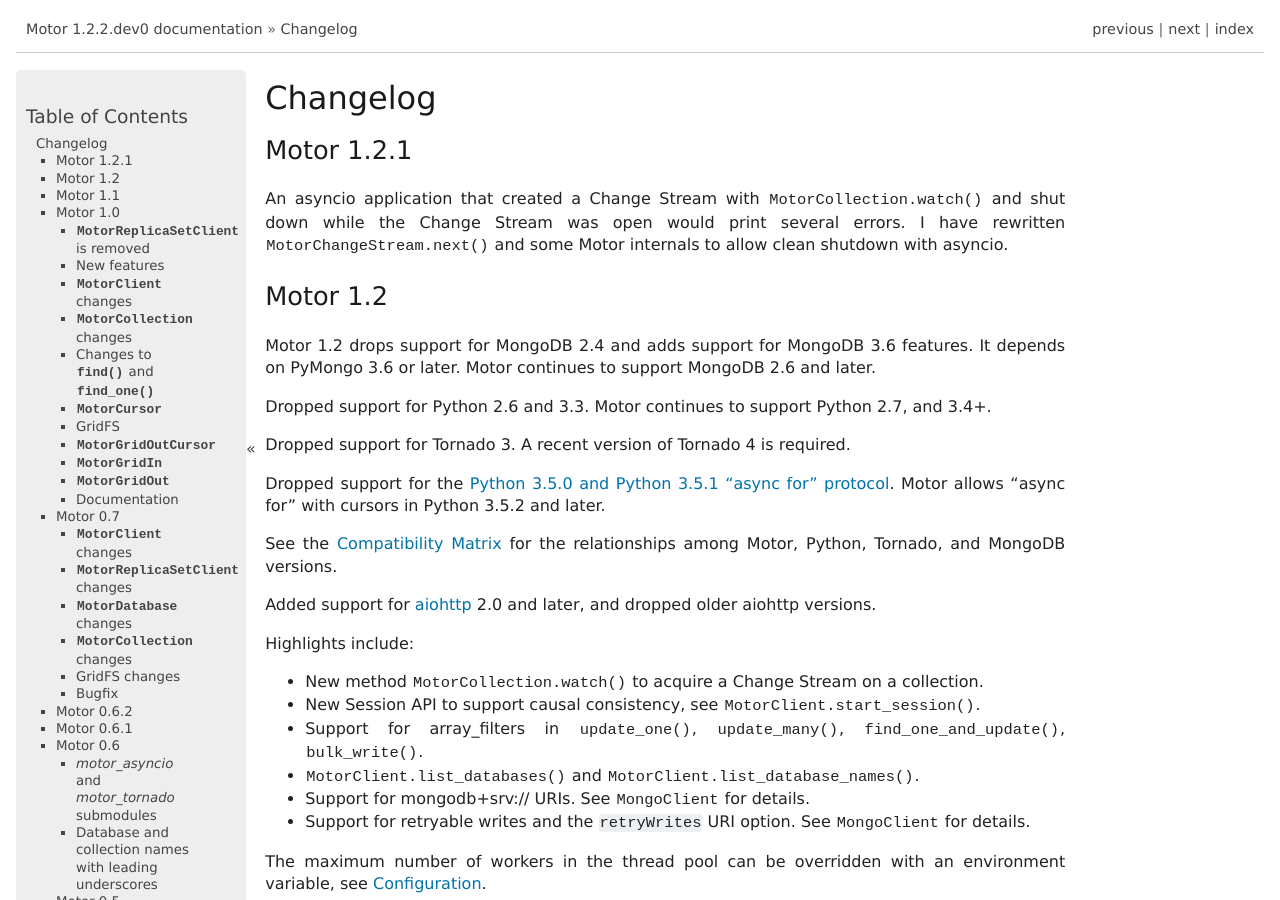
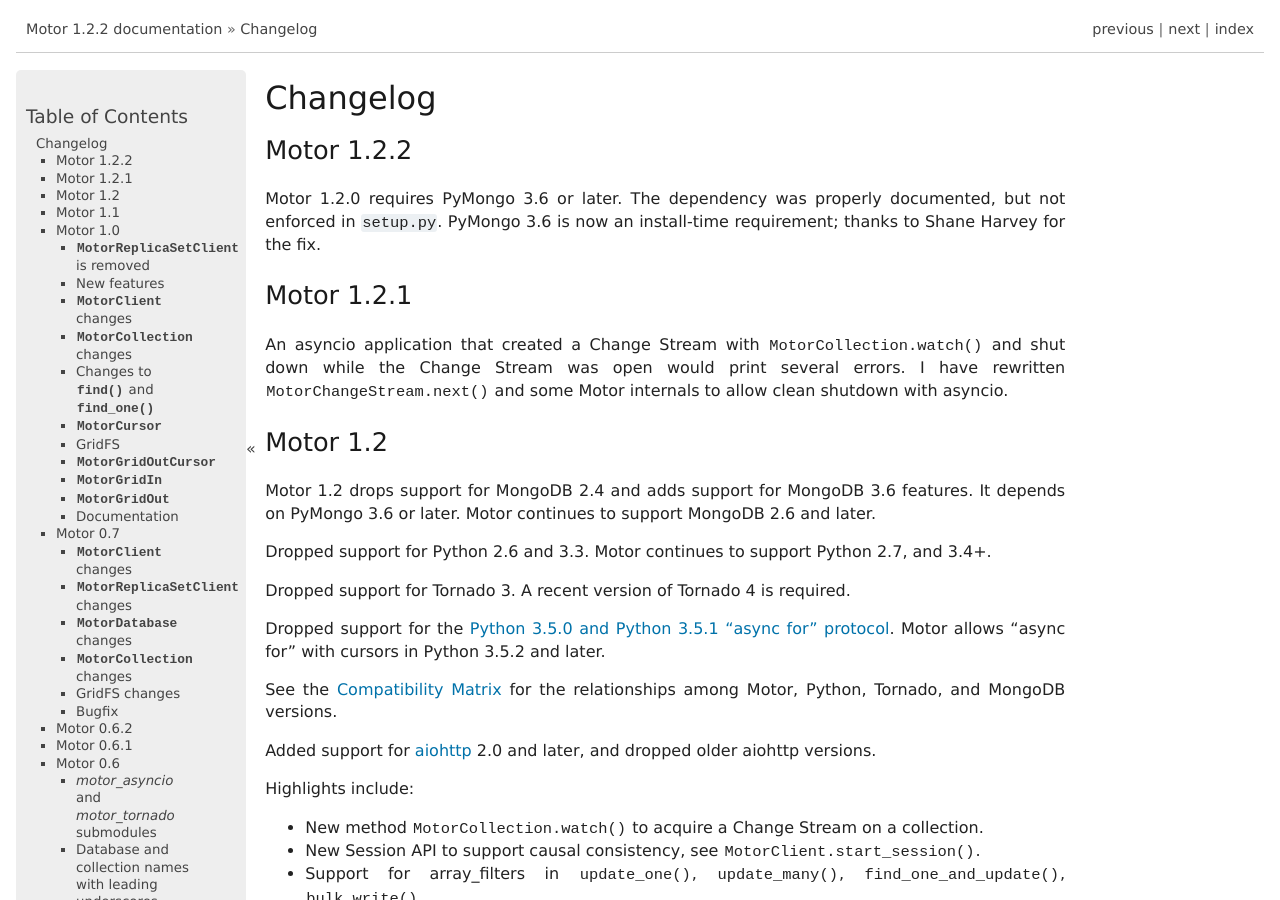
Before and after one commit to mongodb/motor, a Sphinx documentation site: the page built from doc/changelog.rst, in a window 1280 px wide and 900 px high. Built offline with Sphinx 7.4.7, drawn with Linux system fonts in a browser that asks for light colours; pages that are not in the unit, such as notebooks, are missing from menus; the version number is read from the project's files by our own code; some of the changed text lies outside the part shown.

Commit message:
BUMP 1.2.2
Signed-off-by: A. Jesse Jiryu Davis <jesse@mongodb.com>

```diff
--- a/doc/changelog.rst
+++ b/doc/changelog.rst
@@ -2,6 +2,13 @@
 =========
 
 .. currentmodule:: motor.motor_tornado
+
+Motor 1.2.2
+-----------
+
+Motor 1.2.0 requires PyMongo 3.6 or later. The dependency was properly
+documented, but not enforced in ``setup.py``. PyMongo 3.6 is now an install-time
+requirement; thanks to Shane Harvey for the fix.
 
 Motor 1.2.1
 -----------
--- a/motor/__init__.py
+++ b/motor/__init__.py
@@ -20,7 +20,7 @@
 
 from motor.motor_py3_compat import text_type
 
-version_tuple = (1, 2, 2, 'dev0')
+version_tuple = (1, 2, 2)
 
 
 def get_version_string():
--- a/setup.py
+++ b/setup.py
@@ -152,7 +152,7 @@
     packages.append('motor.aiohttp')
 
 setup(name='motor',
-      version='1.2.2.dev0',
+      version='1.2.2',
       packages=packages,
       description=description,
       long_description=long_description,
```
